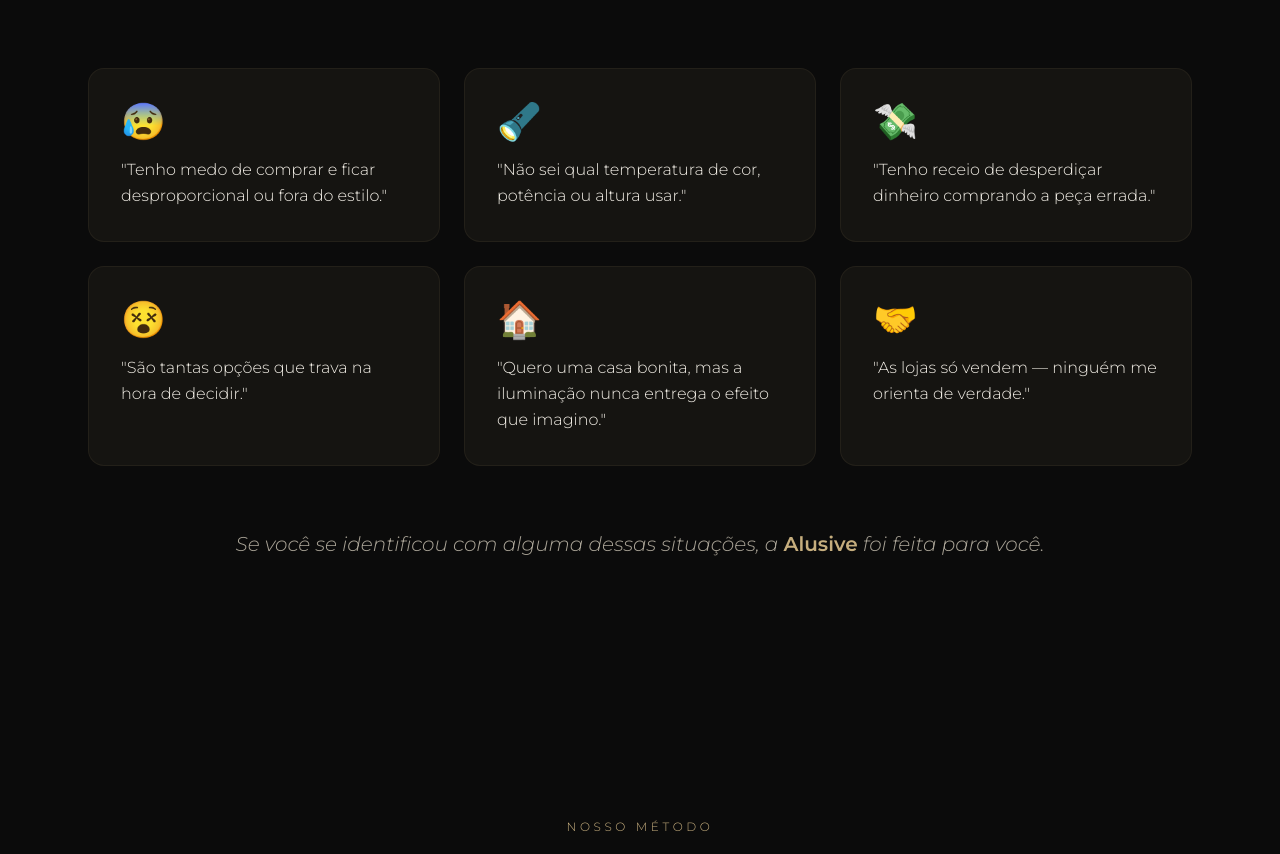
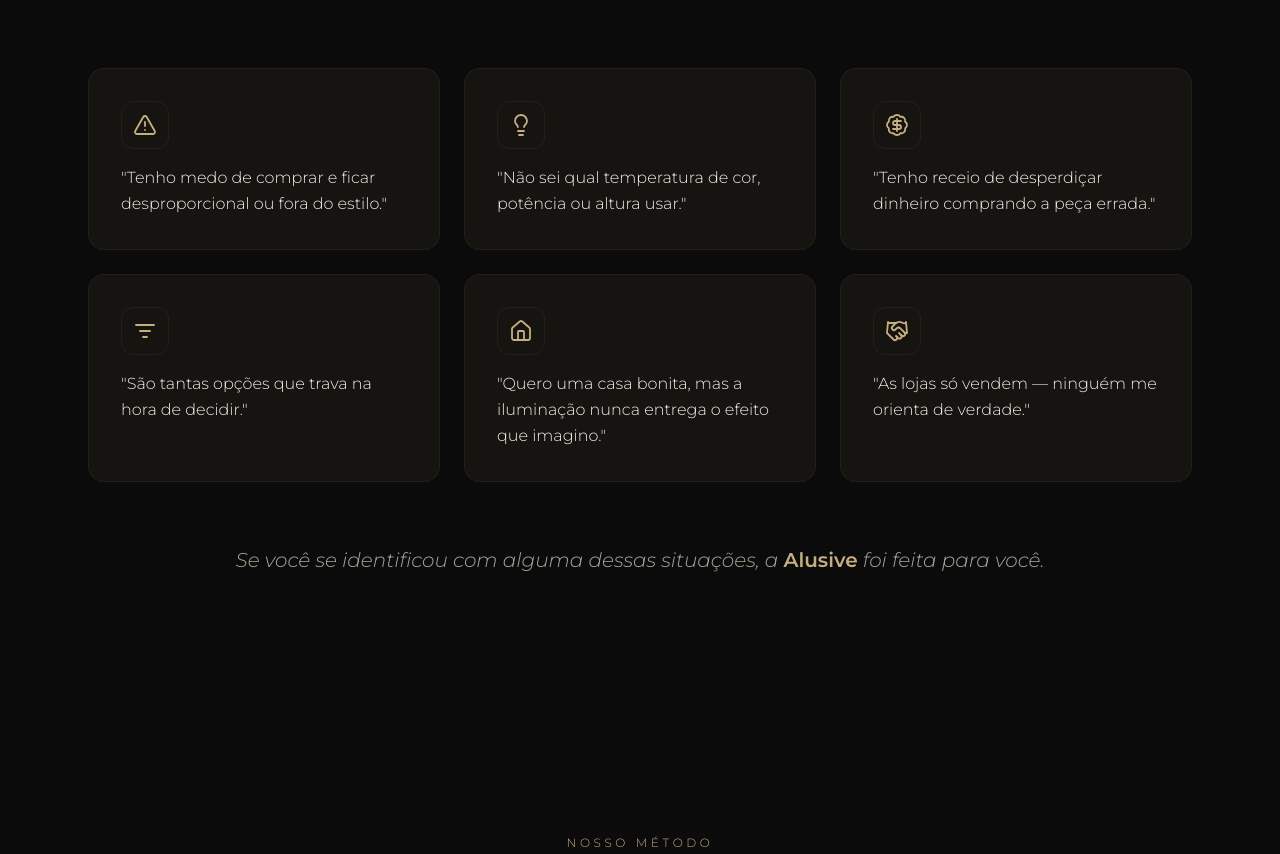
Before and after one commit to andrebastelli/alusiveparceiros, a React (Vite) app: page / in a window 1280 px wide. Shown: the part 1224-2078 px from the top of the page. Built offline with nearby package versions, Linux system fonts and the light colour scheme; no server answers.

Commit message:
feat: add icons to pain points in HomePage

```diff
--- a/src/pages/HomePage.tsx
+++ b/src/pages/HomePage.tsx
@@ -4,7 +4,18 @@ import ambGourmet from '@/assets/amb-gourmet.jpg'
 import ambQuarto from '@/assets/amb-quarto.jpg'
 import ambFachada from '@/assets/amb-fachada.jpg'
 import { Reveal } from '@/components/Reveal'
-import { MessageCircle, Instagram, Check, Sparkles } from 'lucide-react'
+import {
+  MessageCircle,
+  Instagram,
+  Check,
+  Sparkles,
+  AlertTriangle,
+  Lightbulb,
+  BadgeDollarSign,
+  ListFilter,
+  House,
+  Handshake,
+} from 'lucide-react'
 
 const WHATSAPP_NUMBER = import.meta.env.VITE_WHATSAPP_NUMBER ?? '5500000000000'
 const WHATSAPP_URL = `https://wa.me/${WHATSAPP_NUMBER}`
@@ -12,12 +23,30 @@ const INSTAGRAM_URL =
   import.meta.env.VITE_INSTAGRAM_URL ?? 'https://instagram.com/alusive_iluminacao'
 
 const dores = [
-  { icon: '😰', text: 'Tenho medo de comprar e ficar desproporcional ou fora do estilo.' },
-  { icon: '🔦', text: 'Não sei qual temperatura de cor, potência ou altura usar.' },
-  { icon: '💸', text: 'Tenho receio de desperdiçar dinheiro comprando a peça errada.' },
-  { icon: '😵', text: 'São tantas opções que trava na hora de decidir.' },
-  { icon: '🏠', text: 'Quero uma casa bonita, mas a iluminação nunca entrega o efeito que imagino.' },
-  { icon: '🤝', text: 'As lojas só vendem — ninguém me orienta de verdade.' },
+  {
+    icon: AlertTriangle,
+    text: 'Tenho medo de comprar e ficar desproporcional ou fora do estilo.',
+  },
+  {
+    icon: Lightbulb,
+    text: 'Não sei qual temperatura de cor, potência ou altura usar.',
+  },
+  {
+    icon: BadgeDollarSign,
+    text: 'Tenho receio de desperdiçar dinheiro comprando a peça errada.',
+  },
+  {
+    icon: ListFilter,
+    text: 'São tantas opções que trava na hora de decidir.',
+  },
+  {
+    icon: House,
+    text: 'Quero uma casa bonita, mas a iluminação nunca entrega o efeito que imagino.',
+  },
+  {
+    icon: Handshake,
+    text: 'As lojas só vendem — ninguém me orienta de verdade.',
+  },
 ]
 
 const pilares = [
@@ -191,16 +220,23 @@ export default function HomePage() {
             </h2>
           </Reveal>
           <div className="mt-16 grid gap-6 md:grid-cols-2 lg:grid-cols-3">
-            {dores.map((d, i) => (
+            {dores.map((d, i) => {
+  const Icon = d.icon
+
+  return (
     <Reveal key={d.text} delay={i * 80}>
       <div className="h-full rounded-2xl border border-border bg-card p-8 transition-colors hover:border-gold">
-                  <div className="text-4xl">{d.icon}</div>
+        <div className="flex h-12 w-12 items-center justify-center rounded-xl border border-gold/30 bg-gold/10 text-gold">
+          <Icon className="h-6 w-6" strokeWidth={1.8} />
+        </div>
+
         <p className="mt-4 text-base leading-relaxed text-foreground/90">
           "{d.text}"
         </p>
       </div>
     </Reveal>
-            ))}
+  )
+})}
           </div>
           <Reveal>
             <p className="mt-16 text-center text-lg italic text-muted-foreground md:text-xl">
```
Lines whose indentation alone changed are shown as unchanged.
